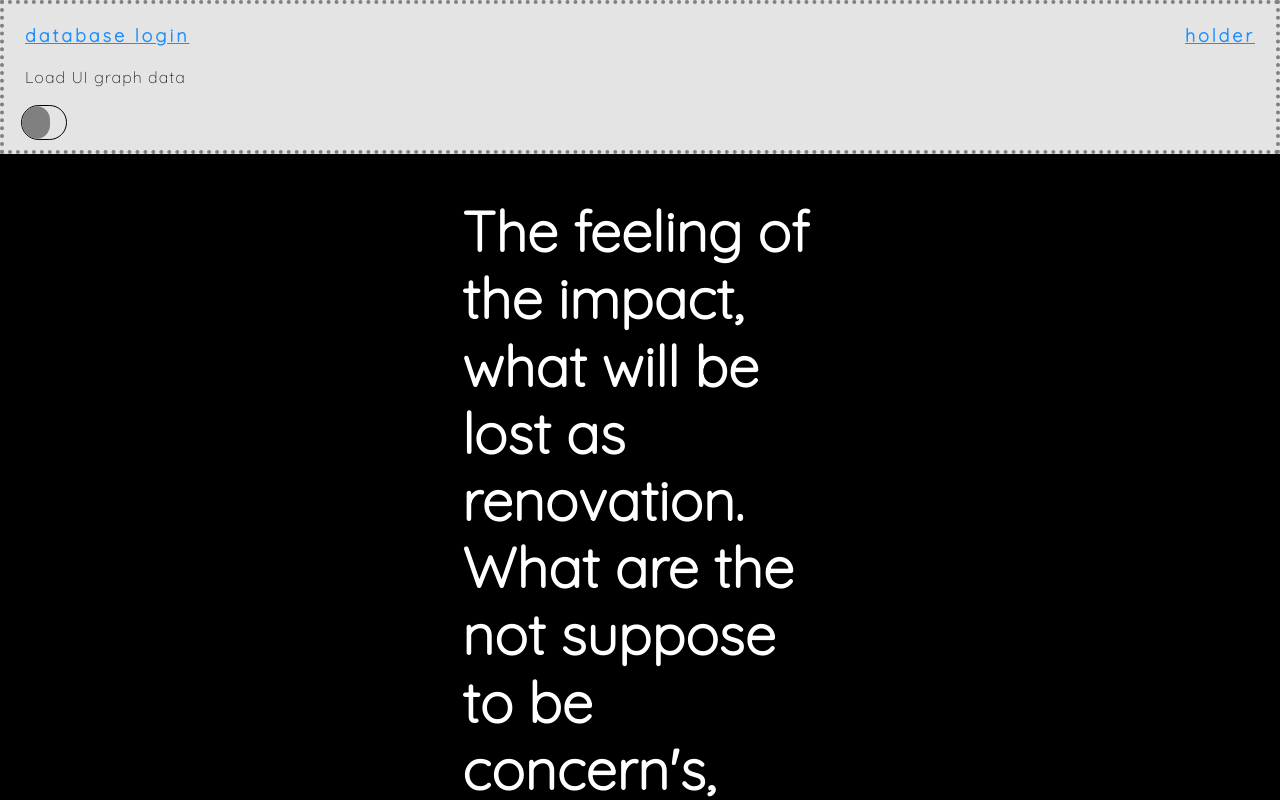
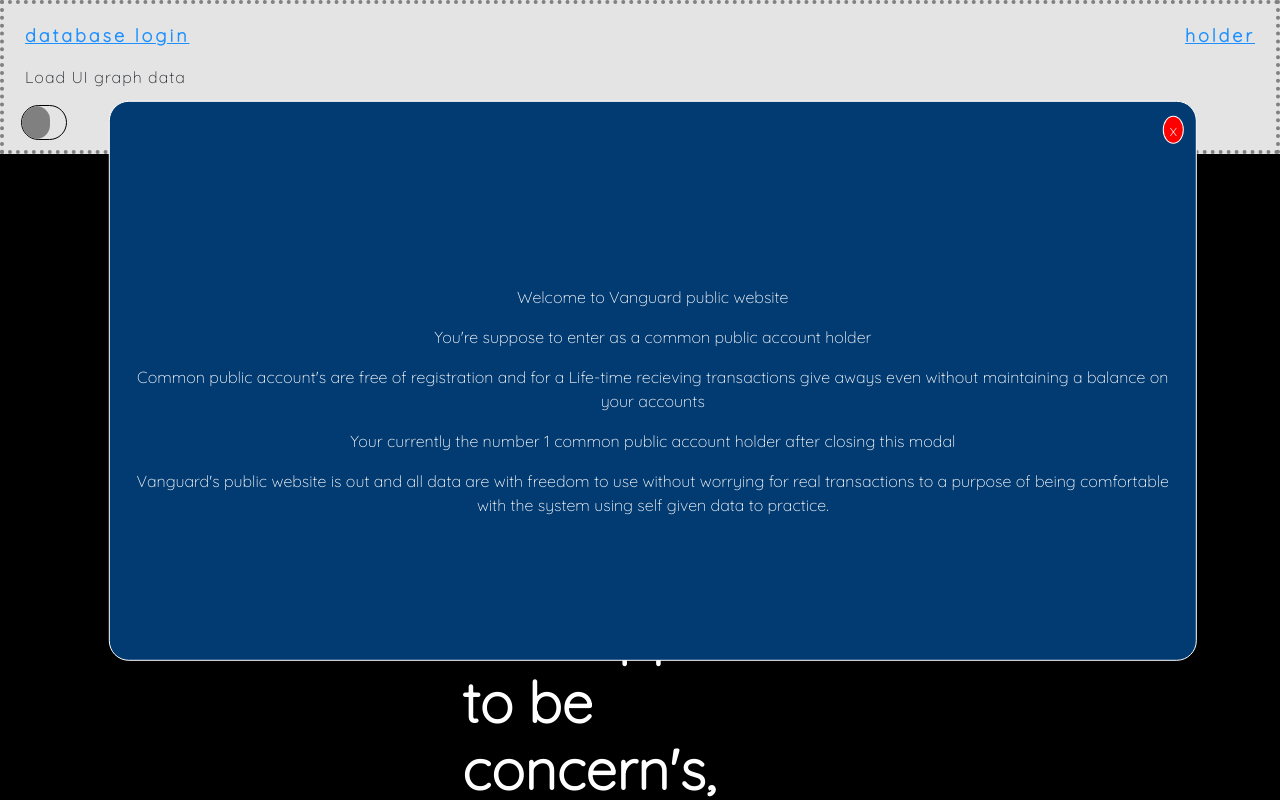
Before and after one commit to markie311/Vanguard, a React (Create React App) app in the folder view/: page / in a window 1280 px wide. Built offline with nearby package versions, Linux system fonts and the light colour scheme; a web font is replaced by a local one.

Commit message:
Vanguard

```diff
--- a/view/src/Xirbitcore.js
+++ b/view/src/Xirbitcore.js
@@ -2825,12 +2825,25 @@
 ]);
 
 useEffect(()=> {
-  $viewportscreenbreakpoints.xsviewportscreenbreakpoint();
-  $viewportscreenbreakpoints.mdviewportscreenbreakpoint();
-  $viewportscreenbreakpoints.lgviewportscreenbreakpoint();
+
+   $viewportscreenbreakpoints.xsviewportscreenbreakpoint();
+   $viewportscreenbreakpoints.mdviewportscreenbreakpoint();
+   $viewportscreenbreakpoints.lgviewportscreenbreakpoint();
+
   //getUIUserAuthenticationData()
   //getDatabaseData()
+
+  loadWelcomeIntroductionModal()
+
 }, [location, $xsviewport, $mdviewport, $lgviewport, viewport, uidata, user, databasedata]);
+
+async function loadWelcomeIntroductionModal() {
+ if ( location.pathname === "/" ) {
+   const _welcomeintroductionmodal = document.getElementById("vanguardwelcomeintroduction");
+   _welcomeintroductionmodal.style.top = "0";
+   _welcomeintroductionmodal.style.opacity = "1";
+ }
+}
 
 async function getUIUserAuthenticationData() {
 
--- a/view/src/components/landingpage/landingpage-component.js
+++ b/view/src/components/landingpage/landingpage-component.js
@@ -87,7 +87,9 @@
    <Col id="vanguardwelcomeintroduction-closebuttoncontainer">
     <button id="vanguardwelcomeintroduction-closebutton"
             onClick={(evt)=> {
-              alert("Synced")
+              const _welcomeintroductionmodal = document.getElementById("vanguardwelcomeintroduction");
+              _welcomeintroductionmodal.style.top = "-100vh";
+              _welcomeintroductionmodal.style.opacity = "0";
             }}>
      x
     </button>
@@ -95,6 +97,9 @@
    <Col id="vanguardwelcomeintroduction-welcomeintroductionheadercontainer">
      <p id="vanguardwelcomeintroduction-welcomeintroductionheader">Welcome to Vanguard public website</p>
      <p id="vanguardwelcomeintroduction-welcomeintroductionheader">You're suppose to enter as a common public account holder</p>
+     <p id="vanguardwelcomeintroduction-welcomeintroductionheader">Common public account's are free of registration and for a Life-time recieving transactions give aways even without maintaining a balance on your accounts</p>
+     <p id="vanguardwelcomeintroduction-welcomeintroductionheader">Your currently the number 1 common public account holder after closing this modal</p>
+     <p id="vanguardwelcomeintroduction-welcomeintroductionheader">Vanguard's public website is out and all data are with freedom to use without worrying for real transactions to a purpose of being comfortable with the system using self given data to practice.</p>
    </Col>
   </Col>
 )
--- a/view/src/styles/landingpage/landingpage.scss
+++ b/view/src/styles/landingpage/landingpage.scss
@@ -143,6 +143,9 @@
 top:0;
 left:0;
 transform: translate(10%, 18%);
+transition: all 6s ease;
+top:-100vh;
+opacity: 0;
 }
 #vanguardwelcomeintroduction-closebuttoncontainer {
 position:relative;
@@ -332,4 +335,66 @@
 -ms-overflow-style: none;
 scrollbar-width: none;
 }
+#vanguardwelcomeintroduction {
+position:absolute;
+background-color: rgb(2, 58, 114);
+border:0.1vh solid white;
+border-radius:20px;
+height:70vh;
+width:85%;
+z-index:5;
+top:0;
+left:0;
+transform: translate(10%, 18%);
+transition: all 6s ease;
+top:-100vh;
+opacity: 0;
 }
+#vanguardwelcomeintroduction-closebuttoncontainer {
+position:relative;
+height:10%;
+width:100%;
+display: flex;
+align-items:center;
+justify-content:flex-end;
+}
+#vanguardwelcomeintroduction-closebutton {
+position:relative;
+background-color:red;
+border:0.1vh solid white;
+border-radius:50%;
+height:50%;
+width:2%;
+font: auto {
+ family: $sub-font;
+}
+color:white;
+right:0vh;
+padding-bottom:0.5vh;
+}
+#vanguardwelcomeintroduction-welcomeintroductionheadercontainer {
+position:relative;
+height:90%;
+width:100%;
+display:flex;
+flex-direction:column;
+justify-content:center;
+align-items:center;
+}
+#vanguardwelcomeintroduction-welcomeintroductionheader {
+position:relative;
+font: auto {
+    family:$sub-font;
+}
+color:white;
+text-align:center;
+}
+.vanguardwelcomeintroduction-welcomeintroductionheader {
+position:relative;
+font: auto {
+    family:$sub-font;
+    weight:900;
+}
+color:white;
+}
+}
```
